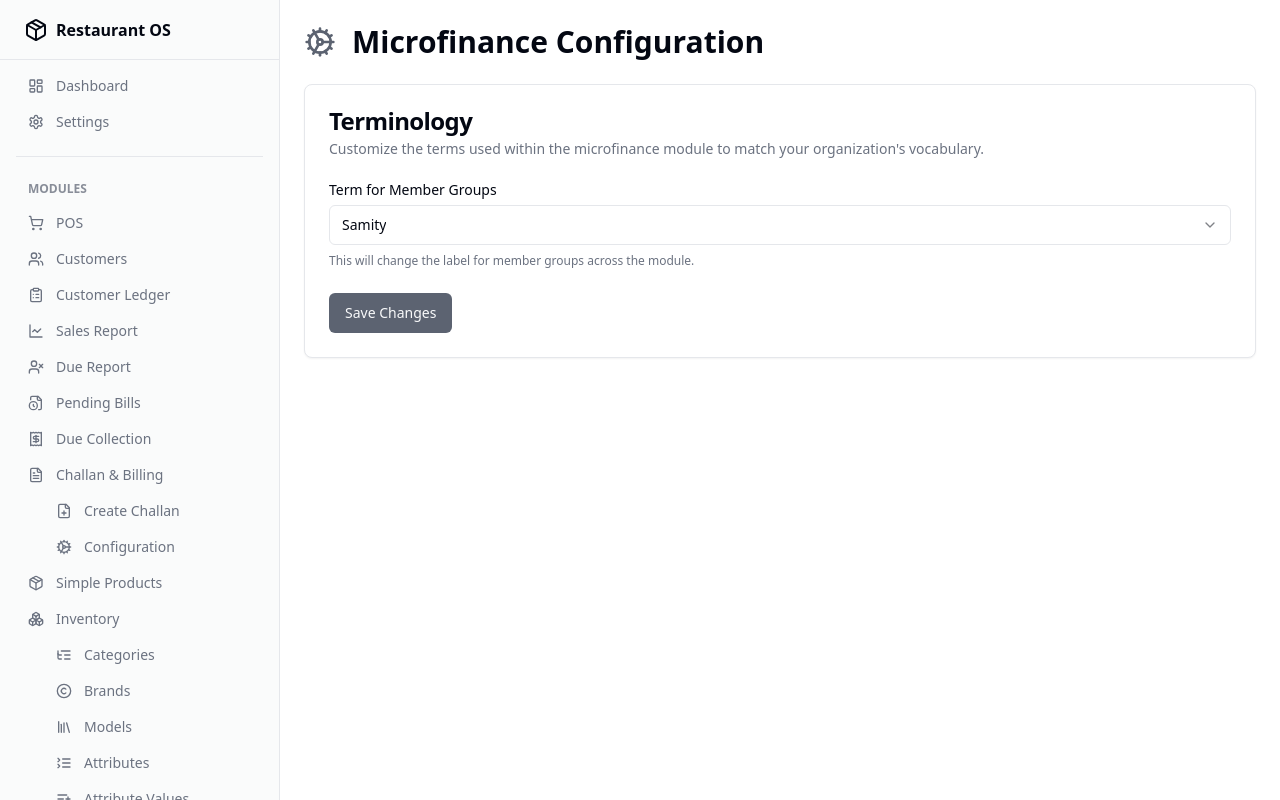
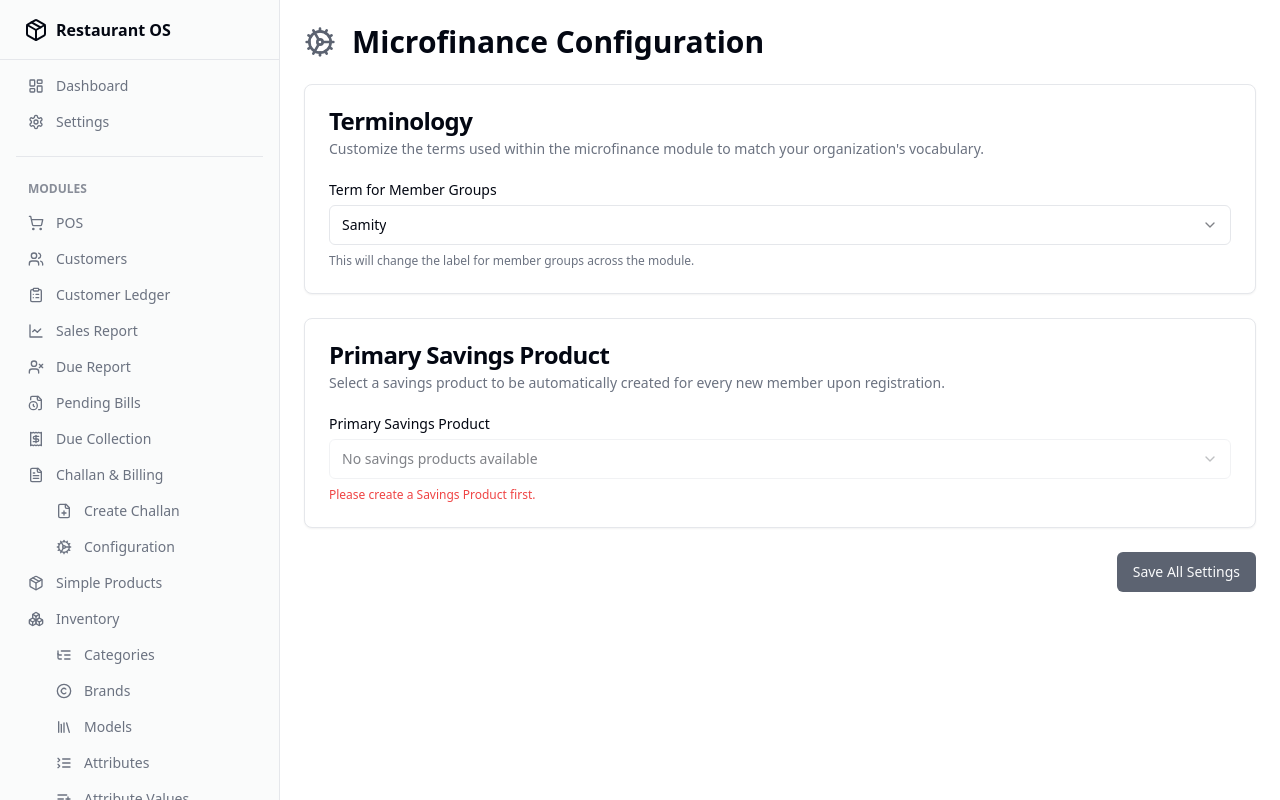
Before and after one commit to rahat1995/Order-Mgt, a Next.js app: page /admin/modules/microfinance/configuration in a window 1280 px wide. Built offline with nearby package versions, Linux system fonts and the light colour scheme.

Commit message:
Dear, in microfinance configuration, i will tell you primary savings pro

```diff
--- a/src/app/admin/modules/microfinance/configuration/page.tsx
+++ b/src/app/admin/modules/microfinance/configuration/page.tsx
@@ -14,14 +14,16 @@ function MicrofinanceConfigurationForm() {
   const { settings, setMicrofinanceSettings, isLoaded } = useSettings();
   const [formData, setFormData] = useState<MicrofinanceSettings>(settings.microfinanceSettings);
 
+  const { savingsProducts } = settings;
+
   useEffect(() => {
     if (isLoaded) {
       setFormData(settings.microfinanceSettings);
     }
   }, [settings.microfinanceSettings, isLoaded]);
 
-  const handleSelectChange = (value: 'Samity' | 'Group' | 'Center') => {
-    setFormData(prev => ({ ...prev, samityTerm: value }));
+  const handleSelectChange = (field: keyof MicrofinanceSettings, value: any) => {
+    setFormData(prev => ({ ...prev, [field]: value }));
   };
 
   const handleSave = () => {
@@ -34,6 +36,7 @@ function MicrofinanceConfigurationForm() {
   }
 
   return (
+    <div className="space-y-6">
         <Card>
             <CardHeader>
                 <CardTitle>Terminology</CardTitle>
@@ -42,7 +45,7 @@ function MicrofinanceConfigurationForm() {
             <CardContent className="space-y-4">
                 <div className="grid gap-2">
                     <Label htmlFor="samityTerm">Term for Member Groups</Label>
-            <Select onValueChange={handleSelectChange} value={formData.samityTerm}>
+                    <Select onValueChange={(value) => handleSelectChange('samityTerm', value)} value={formData.samityTerm}>
                         <SelectTrigger id="samityTerm">
                             <SelectValue placeholder="Select a term" />
                         </SelectTrigger>
@@ -55,10 +58,41 @@ function MicrofinanceConfigurationForm() {
                     <p className="text-xs text-muted-foreground">This will change the label for member groups across the module.</p>
                 </div>
             </CardContent>
-       <CardFooter>
-        <Button onClick={handleSave}>Save Changes</Button>
-      </CardFooter>
         </Card>
+         <Card>
+            <CardHeader>
+                <CardTitle>Primary Savings Product</CardTitle>
+                <CardDescription>
+                    Select a savings product to be automatically created for every new member upon registration.
+                </CardDescription>
+            </CardHeader>
+            <CardContent>
+                <div className="grid gap-2">
+                    <Label htmlFor="primarySavingsProduct">Primary Savings Product</Label>
+                    <Select
+                        onValueChange={(value) => handleSelectChange('primarySavingsProductId', value)}
+                        value={formData.primarySavingsProductId || ''}
+                        disabled={savingsProducts.length === 0}
+                    >
+                        <SelectTrigger id="primarySavingsProduct">
+                            <SelectValue placeholder={savingsProducts.length > 0 ? "Select a product..." : "No savings products available"} />
+                        </SelectTrigger>
+                        <SelectContent>
+                            {savingsProducts.map(product => (
+                                <SelectItem key={product.id} value={product.id}>
+                                    {product.name}
+                                </SelectItem>
+                            ))}
+                        </SelectContent>
+                    </Select>
+                     {savingsProducts.length === 0 && <p className="text-xs text-destructive">Please create a Savings Product first.</p>}
+                </div>
+            </CardContent>
+        </Card>
+        <div className="flex justify-end">
+            <Button onClick={handleSave}>Save All Settings</Button>
+        </div>
+    </div>
   );
 }
 
--- a/src/types/index.ts
+++ b/src/types/index.ts
@@ -1,3 +1,4 @@
+
 
 
 
@@ -96,6 +97,7 @@ export interface AccountingSettings {
 
 export interface MicrofinanceSettings {
   samityTerm: 'Samity' | 'Group' | 'Center';
+  primarySavingsProductId?: string;
 }
 
 export interface MenuCategory {
```
Lines whose indentation alone changed are shown as unchanged.
